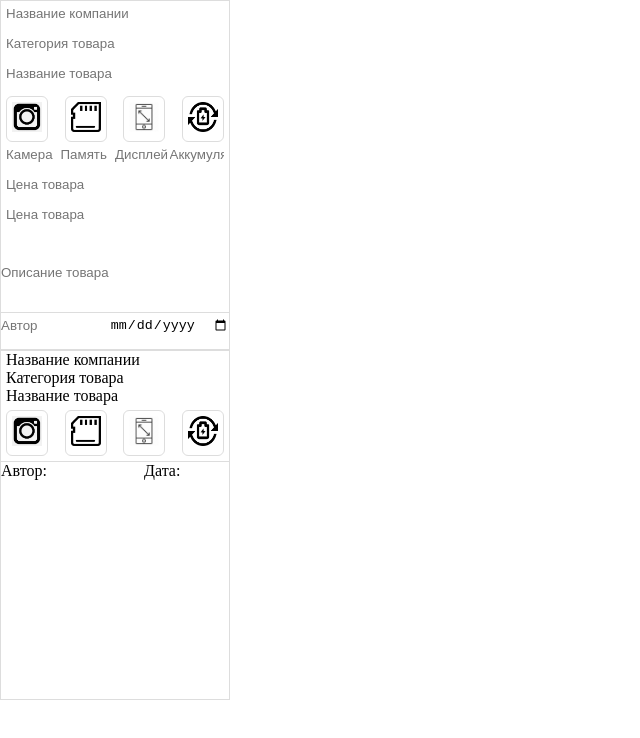
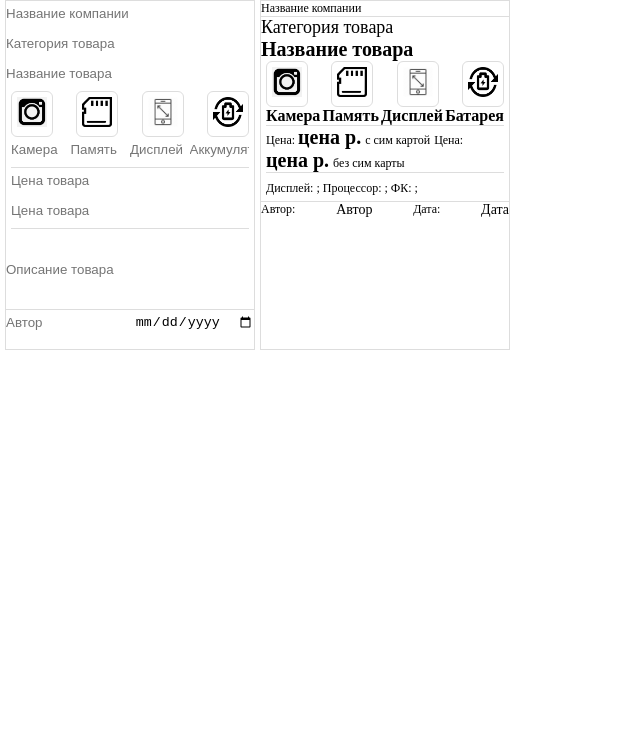
Before and after one commit to 5a1era/buildPrice, a plain HTML site: page createPrice.html in a window 1280 px wide. Shown: the whole page, without its empty margins (0-640 px from the left). Drawn offline with Linux system fonts and the light colour scheme.

Commit message:
Edit price

```diff
--- a/createPrice.css
+++ b/createPrice.css
@@ -12,17 +12,22 @@ a {
     text-decoration: none;
     color: #000;
 }
+#create-price {
+    padding: 0 5px;
+    display: block;
+}
 
 .container {
     max-width: 100%;
-    width: 230px;
+    width: 250px;
     height: 350px;
     border: 1px solid #ddd;
 
 }
 
 .title-box {
-    margin: 0 5px 5px 5px;
+    margin: 0;
+
 }
 
 input{
@@ -38,6 +43,7 @@ input{
 
 .price-box {
     margin: 0 5px 5px 5px;
+    border-bottom: 1px solid #ddd;
 }
 
 .description-box {
@@ -85,6 +91,12 @@ input{
         border-radius: 6px;
     }
 
+    .input-box {
+        border-bottom: 1px solid #ddd;
+    }
+
+
+
     img {
         width: 30px;
         height: 30px;
@@ -100,3 +112,40 @@ input{
         border-top: 1px solid #ddd;
         margin: 0;
     }
+
+    .name-company {
+        font-size: 12px;
+        border-bottom: 1px solid #ddd;
+    }
+
+    .category-goods {
+        font-size: 18px;
+    }
+    .name-goods {
+        font-size: 20px;
+        font-weight: 900;
+    }
+    .text-item {
+        font-size:16px;
+        font-weight: 900;
+
+    }
+
+    .price-item {
+        display: inline;
+        font-size: 20px;
+        font-weight: 900;
+    }
+   span {
+       font-size: 12px;
+   }
+
+   .author {
+       font-size:14px;
+       font-weight: 400;
+   }
+
+   .date {
+    font-size:14px;
+    font-weight: 400;
+   }
--- a/createPrice.html
+++ b/createPrice.html
@@ -5,12 +5,12 @@
     <meta charset="UTF-8">
     <meta http-equiv="X-UA-Compatible" content="IE=edge">
     <meta name="viewport" content="width=device-width, initial-scale=1.0">
-    <link rel="stylesheet" href="/createPrice.css">
+    <link rel="stylesheet" href="/buildPrice/createPrice.css">
     <title>Создать ценник</title>
 </head>
 
 <body>
-    <main id="main">
+    <main id="main" class="d-flex">
         <section id="create-price">
             <div class="container">
                 <div class="title-box">
@@ -21,10 +21,10 @@
                 <!-- /.title-box -->
 
                 <div class="img-box d-flex justify-content-between">
-                    <div class="img-item"><img src="/img/camera.png" alt="camera"></div>
-                    <div class="img-item"><img src="/img/memory.png" alt="memory"></div>
-                    <div class="img-item"><img src="/img/display.png" alt="display"></div>
-                    <div class="img-item"><img src="/img/battery.png" alt="battery"></div>
+                    <div class="img-item"><img src="/buildPrice/img/camera.png" alt="camera"></div>
+                    <div class="img-item"><img src="/buildPrice/img/memory.png" alt="memory"></div>
+                    <div class="img-item"><img src="/buildPrice/img/display.png" alt="display"></div>
+                    <div class="img-item"><img src="/buildPrice/img/battery.png" alt="battery"></div>
                 </div>
 
                 <div class="input-box d-flex justify-content-between aling-center">
@@ -69,32 +69,34 @@
                 </div>
                 <!-- /.title-box -->
                 <div class="img-box d-flex justify-content-between">
-                    <div class="img-item"><img src="/img/camera.png" alt="camera"></div>
-                    <div class="img-item"><img src="/img/memory.png" alt="memory"></div>
-                    <div class="img-item"><img src="/img/display.png" alt="display"></div>
-                    <div class="img-item"><img src="/img/battery.png" alt="battery"></div>
+                    <div class="img-item"><img src="/buildPrice/img/camera.png" alt="camera"></div>
+                    <div class="img-item"><img src="/buildPrice/img/memory.png" alt="memory"></div>
+                    <div class="img-item"><img src="/buildPrice/img/display.png" alt="display"></div>
+                    <div class="img-item"><img src="/buildPrice/img/battery.png" alt="battery"></div>
                 </div>
 
-                <div class="input-box d-flex justify-content-between aling-center">
-                    <div class="text-item"></div>
-                    <div class="text-item"></div>
-                    <div class="text-item"></div>
-                    <div class="text-item"></div>
+                <div class="input-box d-flex justify-content-between align-center">
+                    <div class="text-item">Камера</div>
+                    <div class="text-item">Память</div>
+                    <div class="text-item">Дисплей</div>
+                    <div class="text-item">Батарея</div>
                 </div>
                 <!-- /.input-box -->
                 <!-- /.img-box -->
                 <div class="price-box">
-                    <div class="price-item"></div>
-                    <div class="price-item"></div>
+                    <span>Цена: </span><div class="price-item">цена р.</div> <span>с сим картой</span>
+                    <span>Цена: </span><div class="price-item">цена р.</div> <span>без сим карты</span>
                 </div>
                 <!-- /.price-box -->
-                <div class="description-box"></div>
+                <div class="description-box">
+                    <span>Дисплей: ; Процессор: ; ФК: ;</span>
+                </div>
                 <!-- /.description-box -->
                 <div class="info-box d-flex justify-content-between">
                     <span>Автор: </span>
-                    <div class="author"></div>
+                    <div class="author">Автор</div>
                     <span>Дата: </span>
-                    <div class="date"></div>
+                    <div class="date">Дата</div>
                 </div>
                 <!-- /.info-box -->
             </div>
@@ -103,7 +105,7 @@
         <!-- /#price -->
     </main>
     <!-- /#main -->
-    <script src="/script.js"></script>
+    <script src="/buildPrice/script.js"></script>
 </body>
 
 </html>
```
